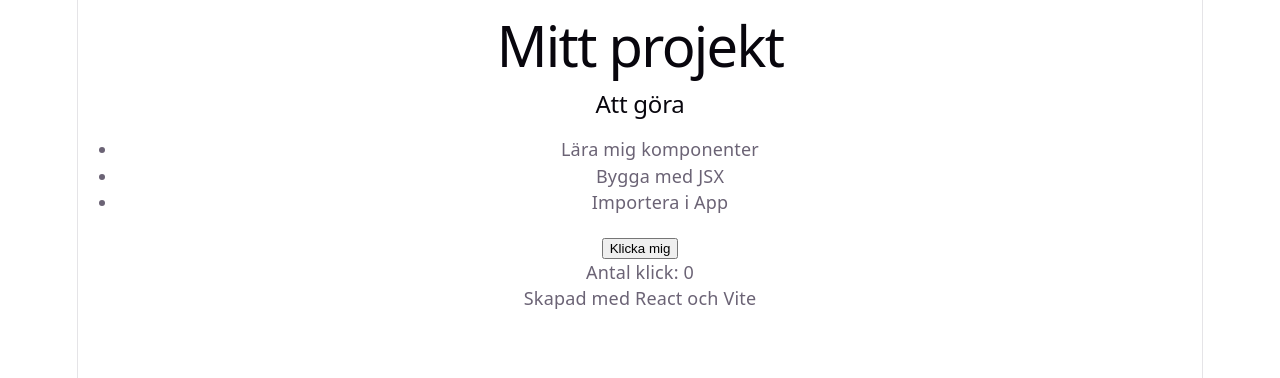
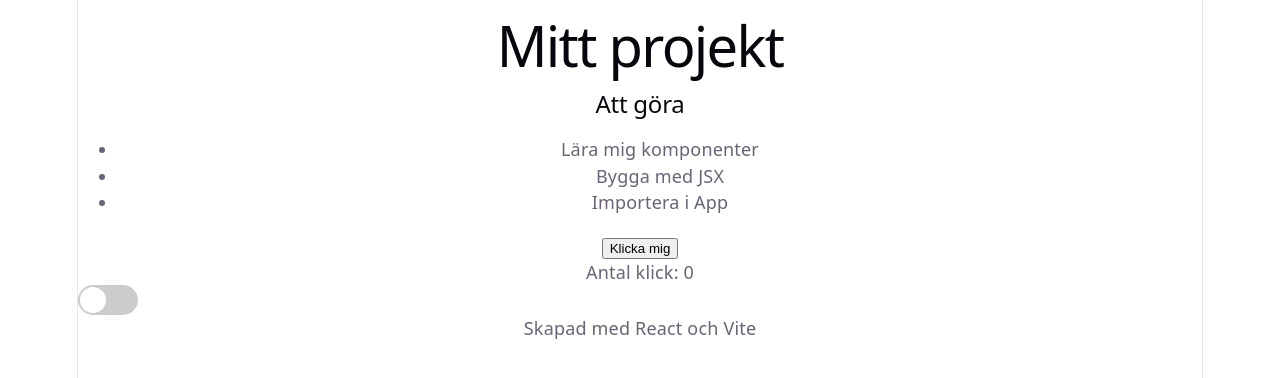
Before and after one commit to TSOLER89/test-vite, a React (Vite) app: page / in a window 1280 px wide. Shown: the top 378 px of the page. Built offline with nearby package versions, Linux system fonts and the light colour scheme.

Commit message:
Add ToggleSwitch component to App for enhanced interactivity

```diff
--- a/src/App.jsx
+++ b/src/App.jsx
@@ -2,6 +2,7 @@ import Header from './components/Header'
 import List from './components/List'
 import Footer from './components/Footer'
 import ClickButton from './components/ClickButton'
+import ToggleSwitch from './components/ToggleSwitch'
 import './App.css'
 
 function App() {
@@ -10,6 +11,7 @@ function App() {
       <Header />
       <List />
       <ClickButton />
+      <ToggleSwitch />
       <Footer />
     </>
   )
```
